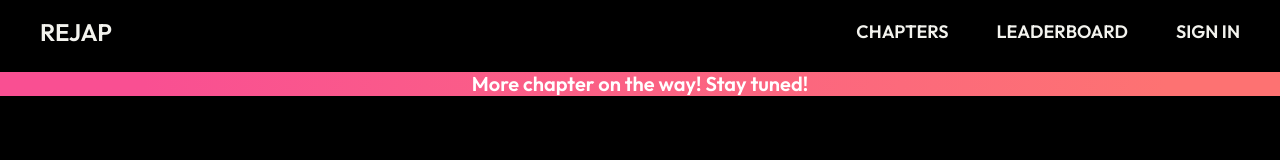
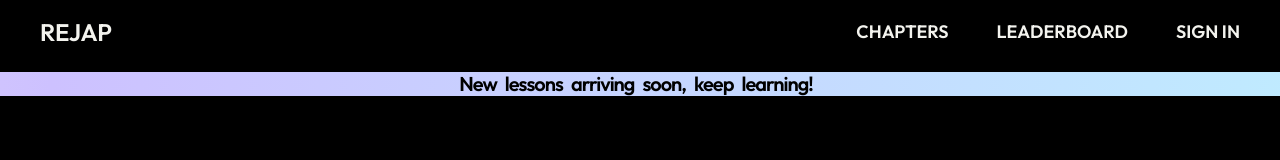
Before and after one commit to Kanishak-xd/rejap, a React (Vite) app: page / in a window 1280 px wide. Shown: the top 160 px of the page. Built offline with nearby package versions, Linux system fonts and the light colour scheme; no server answers; a web font is replaced by a local one.

Commit message:
animated announcement strip and added more sentances

```diff
--- a/package.json
+++ b/package.json
@@ -13,6 +13,7 @@
     "@tailwindcss/vite": "^4.1.8",
     "bfg": "^0.3.0",
     "firebase": "^11.10.0",
+    "framer-motion": "^12.23.6",
     "mongodb": "^6.17.0",
     "react": "^19.1.0",
     "react-dom": "^19.1.0",
--- /dev/null
+++ b/src/components/WordsPullUp.jsx
@@ -0,0 +1,31 @@
+'use client';
+import { motion, useInView } from 'framer-motion';
+import * as React from 'react';
+
+export function WordsPullUp({
+    text, className = '',
+}) {
+    const splittedText = text.split(' ');
+    const pullupVariant = {
+        initial: { y: 20, opacity: 0 },
+        animate: (i) => ({ y: 0, opacity: 1, transition: { delay: i * 0.05 }, }),
+    };
+    const ref = React.useRef(null);
+    const isInView = useInView(ref, { once: true });
+
+    return (
+        <div className="flex justify-center flex-wrap">
+            {splittedText.map((currentWord, i) => (
+                <motion.div
+                    key={`${currentWord}-${i}-${text}`} ref={ref} variants={pullupVariant} initial="initial" animate="animate"
+                    custom={i} className={`
+                        text-xl text-center sm:text-sm md:text-md xl:text-xl
+                        font-semibold tracking-tighter pr-2 inline-block ${className}
+                    `}
+                >
+                    {currentWord === '' ? <span>&nbsp;</span> : currentWord}
+                </motion.div>
+            ))}
+        </div>
+    );
+}
--- a/src/index.css
+++ b/src/index.css
@@ -145,3 +145,19 @@
 .animate-fade-in-down {
   animation: fade-in-down 0.3s ease-out;
 }
+
+@keyframes gradientSlide {
+  0% {
+    background-position: 0% 50%;
+  }
+
+  100% {
+    background-position: 100% 50%;
+  }
+}
+
+.animated-gradient {
+  background: linear-gradient(270deg, #BFECFF, #CDC1FF, #FFF6E3, #FFCCEA);
+  background-size: 300% 300%;
+  animation: gradientSlide 2s linear infinite;
+}
--- a/src/pages/Home/Strip.jsx
+++ b/src/pages/Home/Strip.jsx
@@ -1,10 +1,33 @@
+import React, { useState, useEffect } from 'react';
+import { WordsPullUp } from '../../components/WordsPullUp';
+
 export default function Strip() {
+  const messages = [
+    "Best viewed with display scale at 100% and browser zoom at 100%",
+    "New lessons arriving soon, keep learning!",
+    "Your feedback is invaluable for growing this platform",
+    "Keep exploring the language!",
+  ];
+
+  const [currentMessageIndex, setCurrentMessageIndex] = useState(0);
+
+  useEffect(() => {
+    const interval = setInterval(() => {
+      setCurrentMessageIndex((prevIndex) =>
+        (prevIndex + 1) % messages.length
+      );
+    }, 3000);
+
+    return () => clearInterval(interval);
+  }, [messages.length]);
+
   return (
     <div className="pt-18">
-      <div className="bg-gradient-to-r from-[#f94f92] from-[11.2%] to-[#fd7272] to-[91.1%] w-full h-6 flex items-center justify-center">
-        <p className="font-outfit text-white sm:text-sm md:text-md xl:text-xl font-semibold m-0 p-0 cursor-default">
-          More chapter on the way! Stay tuned!
-        </p>
+      <div className="animated-gradient w-full h-6 flex items-center justify-center overflow-hidden">
+        <WordsPullUp
+          text={messages[currentMessageIndex]}
+          className="font-outfit text-black sm:text-sm md:text-md xl:text-xl font-semibold m-0 p-0 cursor-default"
+        />
       </div>
     </div>
   );
```
Also changed, not shown: 1 other file (tests, documents, lock files or other folders).
